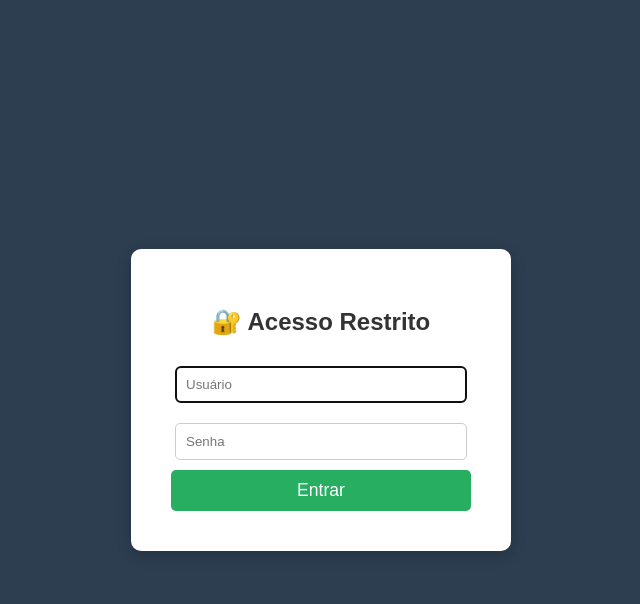
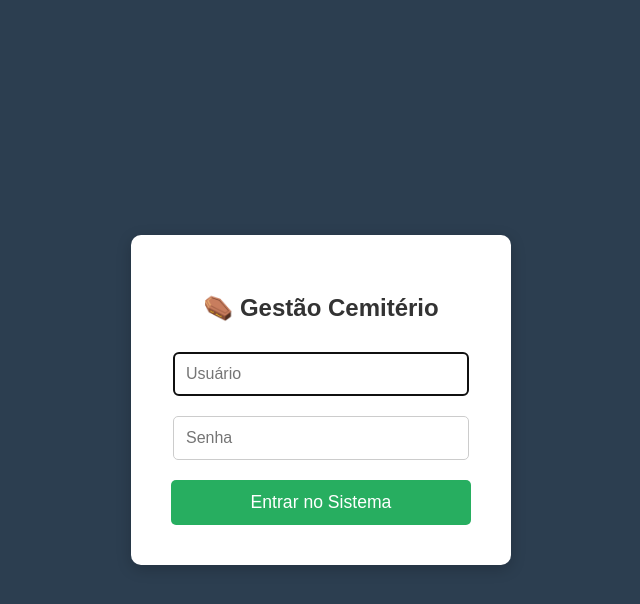
Before and after one commit to jedson22/meu_cemiterio, a Django app: page /accounts/login/ in a window 1280 px wide. Shown: the top 604 px of the page, without its empty margins (319-959 px from the left). Run offline with Django 4.2, Linux system fonts and the light colour scheme.

Commit message:
Update login.html

```diff
--- a/templates/registration/login.html
+++ b/templates/registration/login.html
@@ -1,24 +1,24 @@
 <!DOCTYPE html>
 <html>
 <head>
-    <title>Login - Cemitério</title>
+    <title>Acesso Restrito</title>
     <style>
         body { font-family: sans-serif; background: #2c3e50; display: flex; justify-content: center; align-items: center; height: 100vh; margin: 0; }
         .login-box { background: white; padding: 40px; border-radius: 10px; width: 300px; text-align: center; box-shadow: 0 4px 15px rgba(0,0,0,0.2); }
-        input { width: 90%; padding: 10px; margin: 10px 0; border: 1px solid #ccc; border-radius: 5px; }
-        button { width: 100%; padding: 10px; background: #27ae60; color: white; border: none; border-radius: 5px; cursor: pointer; font-size: 1.1em; }
+        h2 { color: #333; margin-bottom: 20px; }
+        input { width: 90%; padding: 12px; margin: 10px 0; border: 1px solid #ccc; border-radius: 5px; font-size: 1em;}
+        button { width: 100%; padding: 12px; background: #27ae60; color: white; border: none; border-radius: 5px; cursor: pointer; font-size: 1.1em; margin-top: 10px;}
         button:hover { background: #219150; }
-        h2 { color: #333; margin-bottom: 20px; }
     </style>
 </head>
 <body>
     <div class="login-box">
-        <h2>🔐 Acesso Restrito</h2>
+        <h2>⚰️ Gestão Cemitério</h2>
         <form method="post">
             {% csrf_token %}
             <input type="text" name="username" placeholder="Usuário" required autofocus>
             <input type="password" name="password" placeholder="Senha" required>
-            <button type="submit">Entrar</button>
+            <button type="submit">Entrar no Sistema</button>
         </form>
     </div>
 </body>
```
